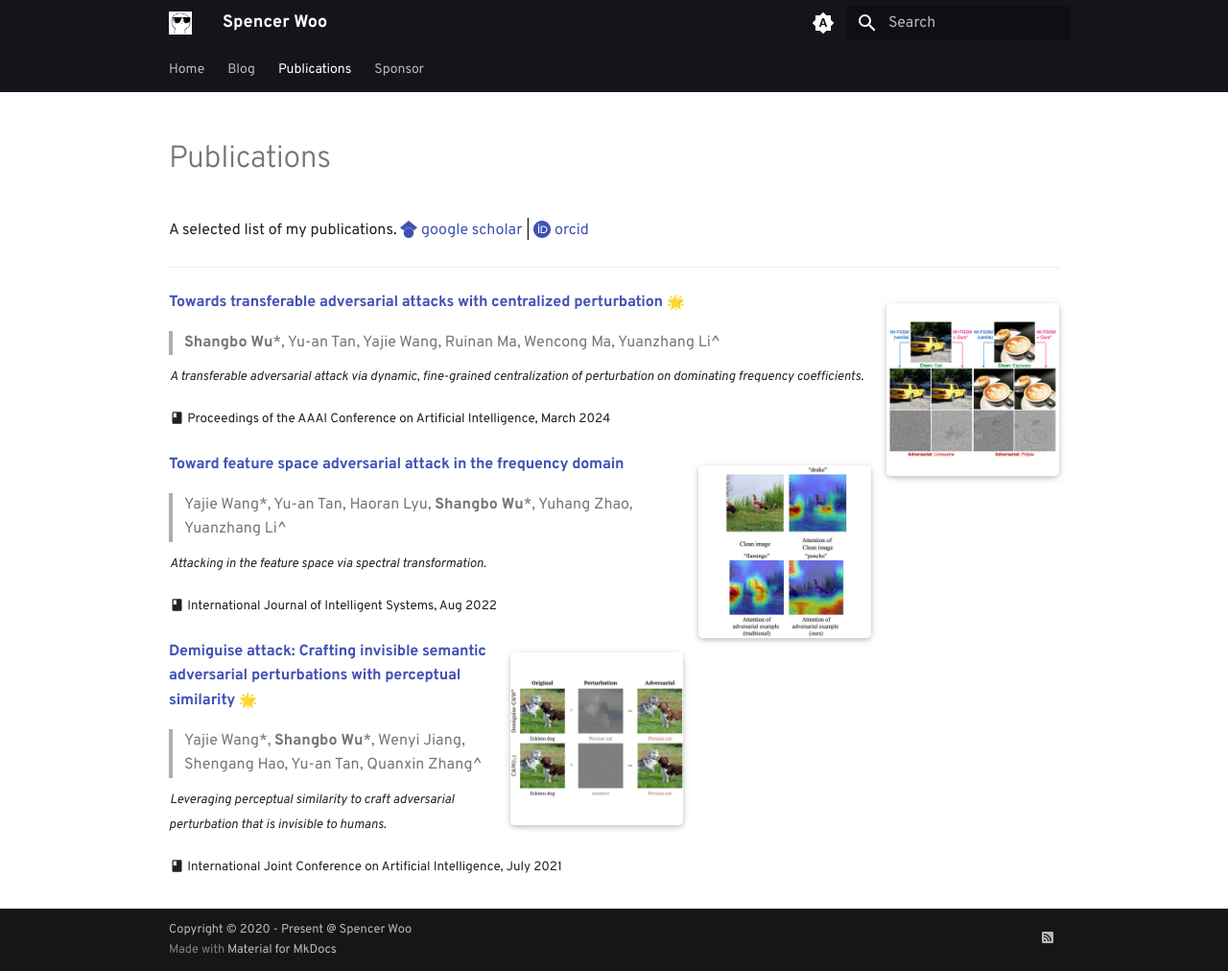
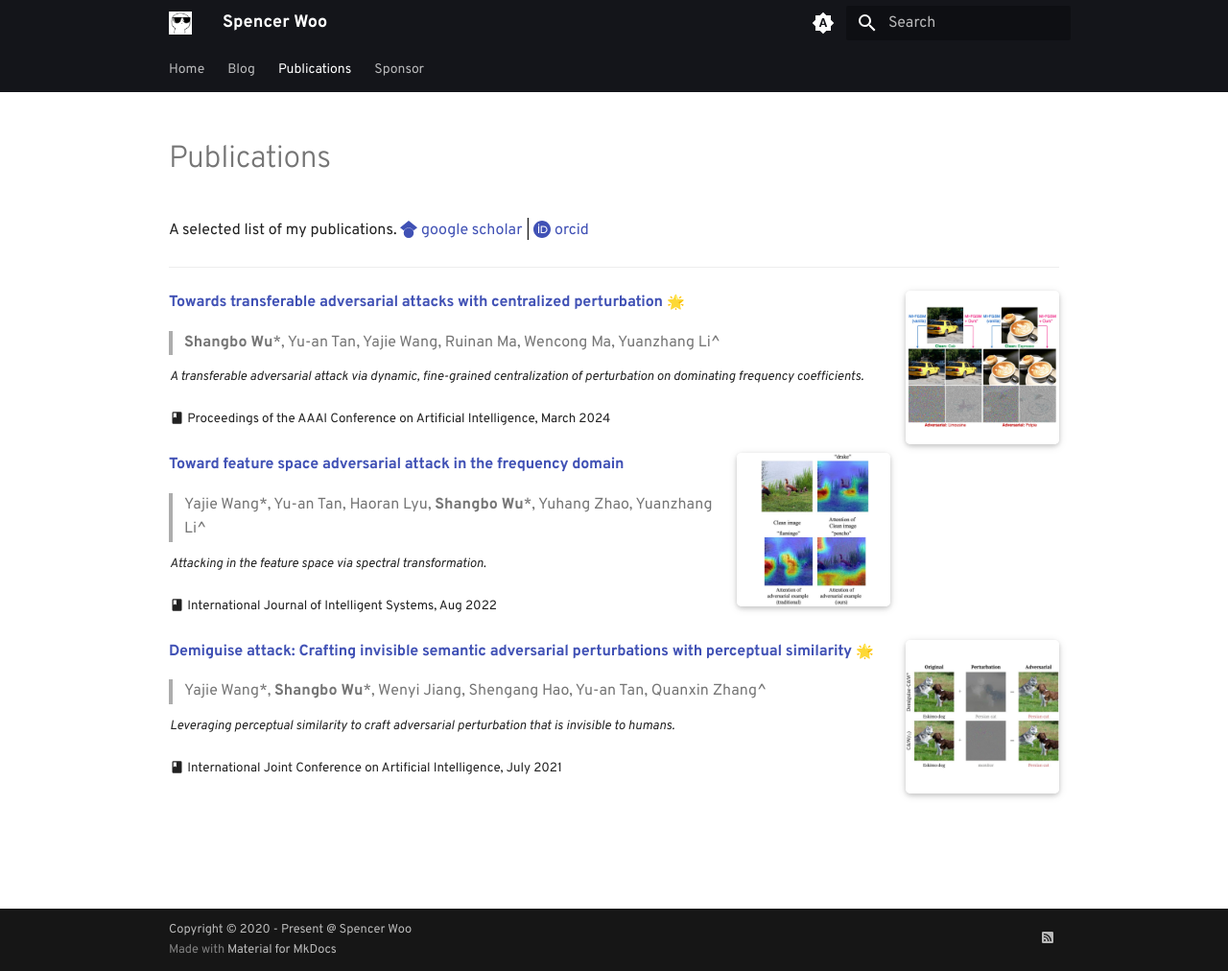
Before and after one commit to spencerwooo/spencerwoo.com, an MkDocs documentation site: the page built from docs/publications.md, in a window 1280 px wide and 1012 px high. Shown: the whole window at 96% size. Built offline with MkDocs 1.6.1 and Material for MkDocs 9.7.7, drawn with Linux system fonts in a browser that asks for light colours; emoji names are drawn with the system emoji font.

Commit message:
Update extra.css

```diff
--- a/docs/stylesheets/extra.css
+++ b/docs/stylesheets/extra.css
@@ -17,9 +17,9 @@ body {
 }
 
 .pub-img {
-  width: 180px;
+  width: 160px;
   border-radius: 0.25rem;
-  margin-top: 0.8em !important;
+/*   margin-top: 0.8em !important; */
   -webkit-box-shadow: 0 2px 5px 0 rgba(0, 0, 0, 0.16),
     0 2px 10px 0 rgba(0, 0, 0, 0.12);
   box-shadow: 0 2px 5px 0 rgba(0, 0, 0, 0.16), 0 2px 10px 0 rgba(0, 0, 0, 0.12);
```
